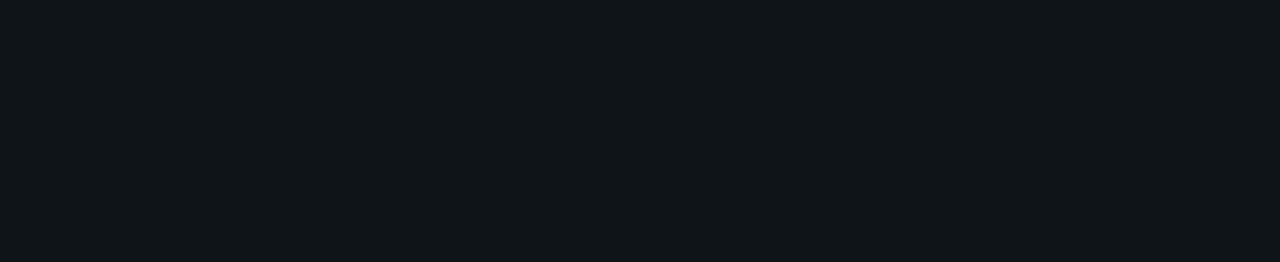
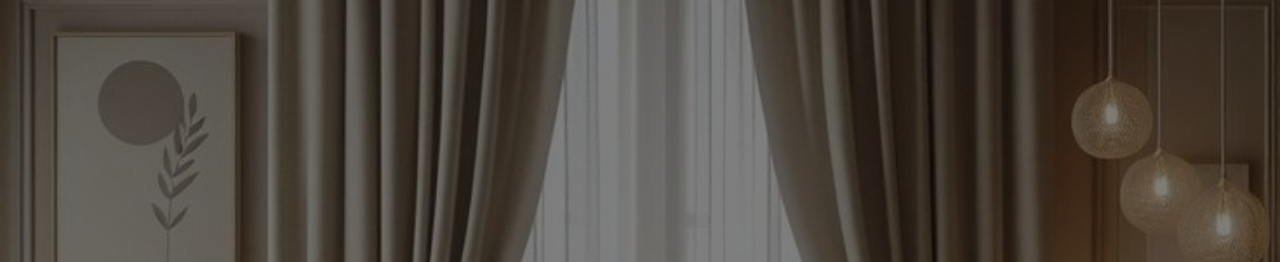
Before and after one commit to shawonquotex56-gif/Al-Saa-Furniture, a plain HTML site: page index.html in a window 1280 px wide. Shown: the top 262 px of the page. Drawn offline with Linux system fonts and the light colour scheme.

Commit message:
Update index.html

```diff
--- a/index.html
+++ b/index.html
@@ -24,8 +24,7 @@
     </style>
 </head>
 <body>
-
-    <div class="hero">
+<div class="hero" style="background-image: url('images/IMG_20250912_173923 (1).jpg');">
         <div class="hero-overlay"></div>
         <div class="hero-content">
             <h1>Al Saa Furniture</h1>
```
